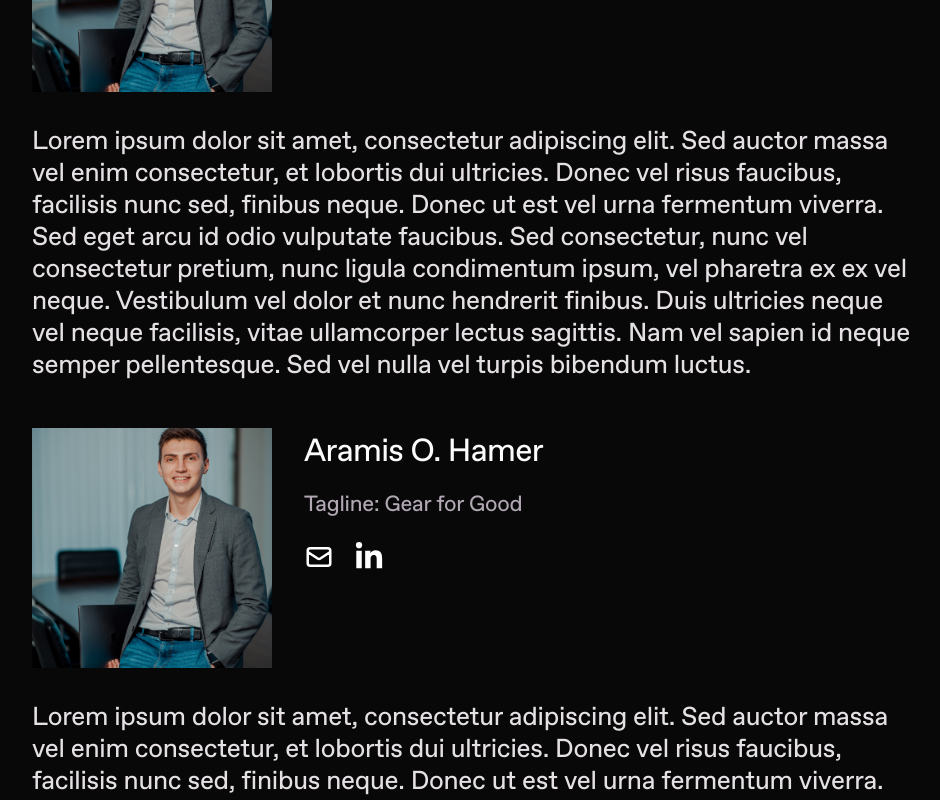
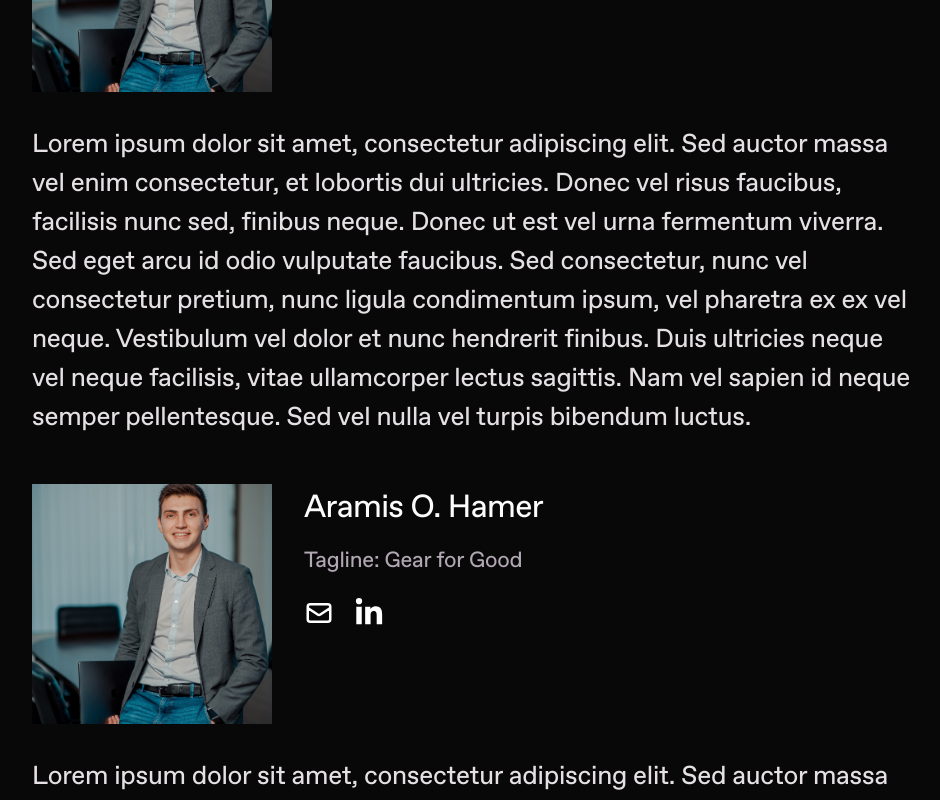
Before and after one commit to tedx-uofw/tedx-website-2025, a React (Vite) app: page /sponsors in a window 1280 px wide. Shown: the part 1140-1940 px from the top of the page, without its empty margins (168-1108 px from the left). Built offline with nearby package versions, Linux system fonts and the light colour scheme.

Commit message:
Another description formatting change

```diff
--- a/src/pages/Speakers/SpeakerCardDescription.jsx
+++ b/src/pages/Speakers/SpeakerCardDescription.jsx
@@ -2,7 +2,7 @@ import React from 'react'
 
 export default function SpeakerCardDescription({description}) {
   return (
-    <div className="w-full lg:w-[740px] text-[#E4E0E4] font-abc-favorit-variable-edu text-xl sm:text-2xl md:text-[26px] lg:text-[28px] leading-[3em] tracking-[-0.01em]">
+    <div className="w-full lg:w-[740px] text-[#E4E0E4] font-abc-favorit-variable-edu text-xl sm:text-2xl md:text-[26px] lg:text-[28px] leading-[1.5em] sm:leading-[1.5em] tracking-[-0.01em]">
       {description}
     </div>
   )
```
